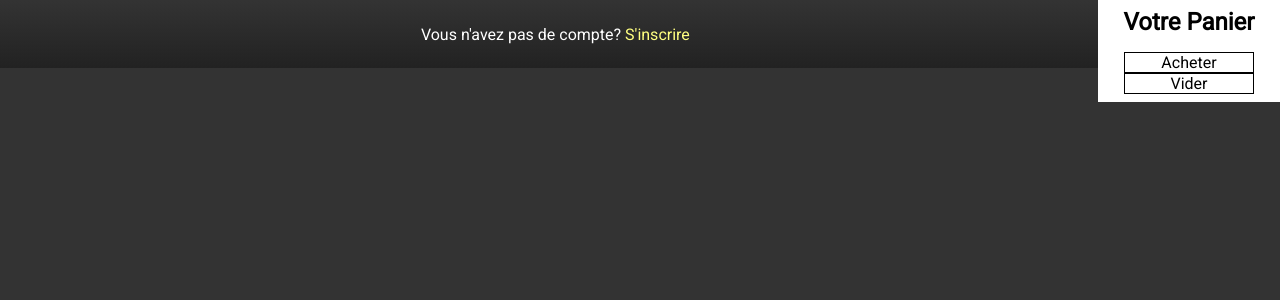
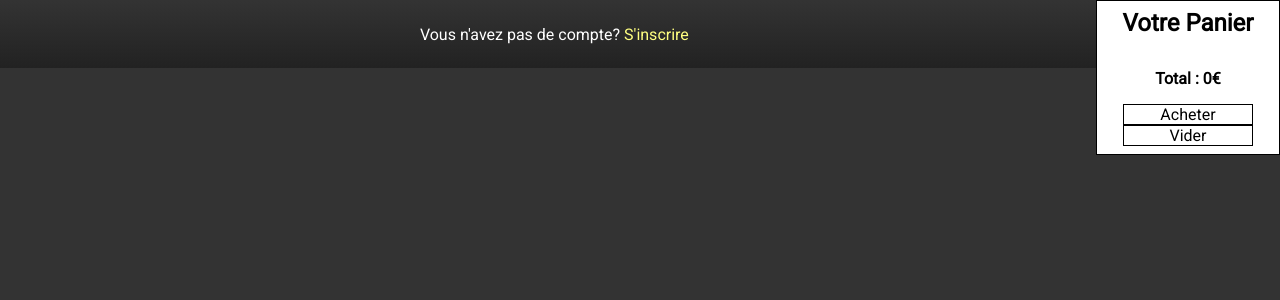
Before and after one commit to AntoineJT/boutique-si6, a PHP site: page /index.php?action=common in a window 1280 px wide. Shown: the part 151-451 px from the top of the page. Run offline with PHP 8.4, Linux system fonts and the light colour scheme.

Commit message:
Amélioration du panier

```diff
--- a/src/assets/internal/products_content.php
+++ b/src/assets/internal/products_content.php
@@ -14,7 +14,7 @@
 <?php
     $cat = (isset($_POST["categ"]) && !empty($_POST["categ"])) ? $_POST["categ"] : die(); // Si la catégorie n'est pas définie, on arrête le script
     $req = $bdd->prepare("SELECT * FROM ARTICLE WHERE CodeCat = ?");
-    $req->setFetchMode(PDO::FETCH_BOTH); // for debug reasons both for now
+    $req->setFetchMode(PDO::FETCH_ASSOC);
     $req->execute(array($cat));
 
     foreach($req->fetchAll() as $val){
--- a/src/index.php
+++ b/src/index.php
@@ -1,4 +1,5 @@
 <?php
+    include_once("php/bdd.php");
     session_start();
     if (!isset($_SESSION["products"])){
         $_SESSION["products"] = array();
@@ -44,11 +45,20 @@
             <ul>
                 <?php
                     // TODO Ajouter les prix + cumul
+                    $total_fac = 0;
                     foreach($_SESSION["products"] as $key => $val){
-                        echo "<li>" . $key . " x " . $val . "</li>";
+                        $req = $bdd->prepare("SELECT NomArt, PrixArt FROM ARTICLE WHERE CodeArt = ?");
+                        $req->setFetchMode(PDO::FETCH_ASSOC);
+                        $req->execute(array($key));
+                        $results = $req->fetch();
+                        $price = $results["PrixArt"];
+                        $total = $val*$price;
+                        echo "<li><span class='underlined'>" . $results["NomArt"] . "</span> (" . $price . "€) x " . $val . " = " . $total . "€</li>";
+                        $total_fac += $total;
                     }
                 ?>
             </ul>
+            <p class="bold">Total : <?php echo $total_fac . "€"; ?></p>
             <a href="#">Acheter</a>
             <a href="/?action=clear">Vider</a>
         </aside>
--- a/src/style/common.css
+++ b/src/style/common.css
@@ -158,6 +158,10 @@ input[type=submit]:hover, footer p a:hover {
     font-weight:bold;
 }
 
+.underlined {
+    text-decoration:underline;
+}
+
 aside {
     display:flex;
     position:sticky;
@@ -165,6 +169,8 @@ aside {
     flex-direction:column;
     background-color:var(--text-color);
     padding:1vh 2vw;
+    border:solid 1px black;
+    max-width:12.5vw;
 }
 
 aside h2 {
@@ -176,6 +182,10 @@ aside ul {
     padding:0;
 }
 
+aside p {
+    color:inherit;
+}
+
 aside a {
     display:flex;
     justify-content:center;
```
